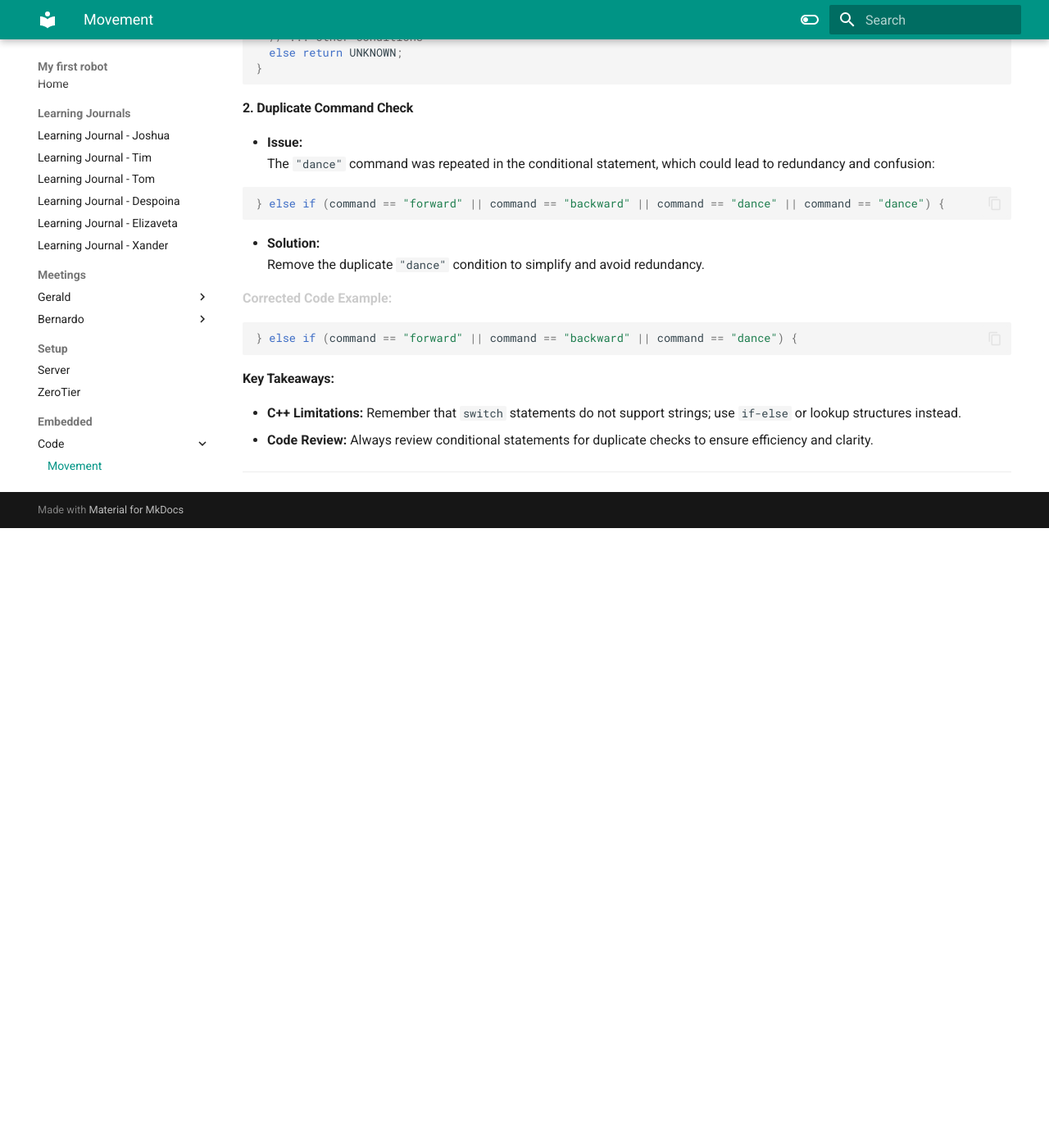
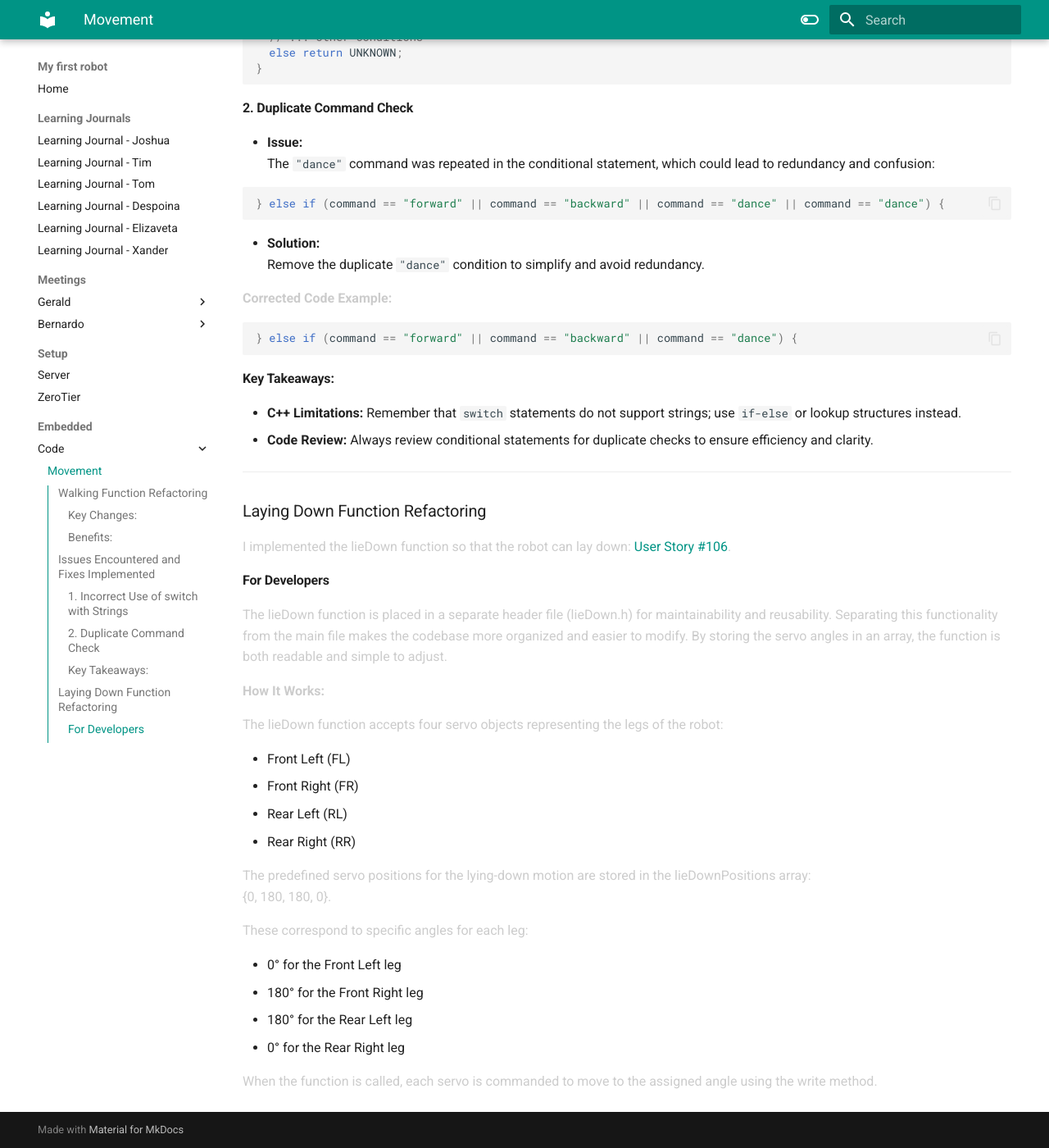
Before and after one commit to VioletHarmon2002/MyFirstRobot, an MkDocs documentation site: the page built from docs/Embedded/Code/movement.md, in a window 1280 px wide and 1400 px high, scrolled down 1042 px. Shown: the whole window at 82% size. Built offline with MkDocs 1.6.1 and Material for MkDocs 9.7.7, drawn with Linux system fonts in a browser that asks for light colours; before the commit the page ends 1686 px from its top, so only the background shows below that.

Commit message:
Added: lieDown function documentation

```diff
--- a/docs/Embedded/Code/movement.md
+++ b/docs/Embedded/Code/movement.md
@@ -64,3 +64,30 @@
 - **Code Review:** Always review conditional statements for duplicate checks to ensure efficiency and clarity.
 
 ---
+
+### Laying Down Function Refactoring
+I implemented the lieDown function so that the robot can lay down: [User Story #106](https://gitlab.fdmci.hva.nl/IoT/2024-2025-semester-1/group-project/poonuugaaqii15/-/issues/106).
+
+#### For Developers
+The lieDown function is placed in a separate header file (lieDown.h) for maintainability and reusability. Separating this functionality from the main file makes the codebase more organized and easier to modify. By storing the servo angles in an array, the function is both readable and simple to adjust.
+
+**How It Works:**
+
+The lieDown function accepts four servo objects representing the legs of the robot:
+
+- Front Left (FL)
+- Front Right (FR)
+- Rear Left (RL)
+- Rear Right (RR)
+
+The predefined servo positions for the lying-down motion are stored in the lieDownPositions array:
+{0, 180, 180, 0}.
+
+These correspond to specific angles for each leg:
+
+* 0° for the Front Left leg
+* 180° for the Front Right leg
+* 180° for the Rear Left leg
+* 0° for the Rear Right leg
+
+When the function is called, each servo is commanded to move to the assigned angle using the write method.
```
